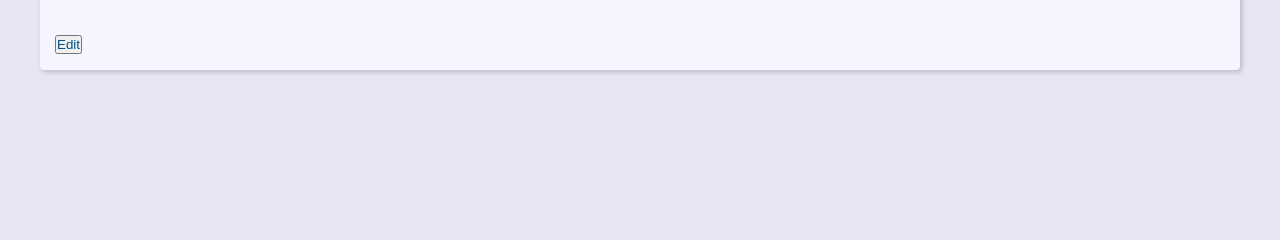
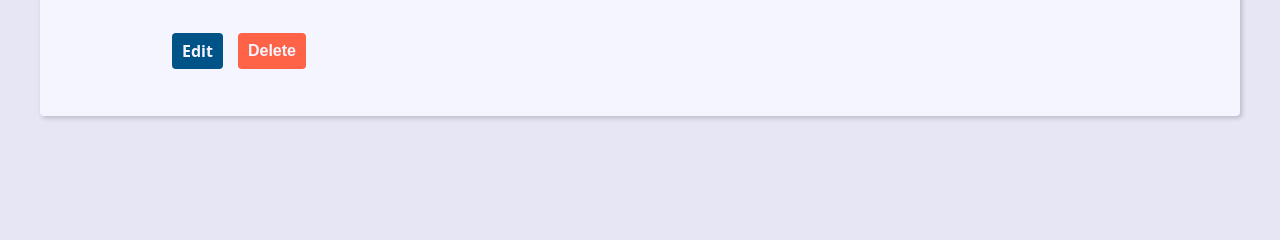
Before and after one commit to fellipemarconi/Address-Book, a Django app: template contact/templates/contact/contact.html in a window 1280 px wide. Shown: the part 507-747 px from the top of the page. Run offline with Django 5.2, Linux system fonts and the light colour scheme; the template is opened without the code that fills it, so the values that code supplies are empty.

Commit message:
Button delete, cofirmation to delete, Url delete with parameter I created the button delete and logic confirmation to confirm the delete in view delete

```diff
--- a/contact/templates/contact/contact.html
+++ b/contact/templates/contact/contact.html
@@ -11,8 +11,22 @@
         <p><b>Created Date:</b>  {{ contact.created_date }}</p>
         <p><b>Description:</b>  {{ contact.description }}</p>
         <p><b>Category:</b>  {{ contact.category.name }}</p>
+
+        <div class="contact-links">
+            <a class="btn btn-link" href="{% url "contact:update" contact.id %}">
+                Edit
+            </a>
+
+            <form action="{% url "contact:delete" contact.id %}" method="POST">
+                {% csrf_token %}
+
+                {% if confirmation == 'no' %}
+                    <input type="hidden" name="confirmation" value="yes">
+                    <button class="btn btn-link btn-delete" type="submit">Confirm?</button>
+                {% else %}
+                <button class="btn btn-link btn-delete" type="submit">Delete</button>
+                {% endif %}
+            </form>
+        </div>
     </div>
-    <button type="button">
-        <a class="table-link" href="{{ update_reverse }}">Edit</a>
-    </button>
 {% endblock content %}
--- a/contact/urls.py
+++ b/contact/urls.py
@@ -13,4 +13,5 @@ urlpatterns = [
     path('contact/<int:contact_id>/', views.contact, name='contact'),
     path('contact/create/', views.create, name='create'),
     path('contact/<int:contact_id>/update/', views.update, name='update'),
+    path('contact/<int:contact_id>/delete/', views.delete, name='delete'),
 ]
--- a/contact/views/contact_views.py
+++ b/contact/views/contact_views.py
@@ -19,7 +19,6 @@ def index(request):
     return render(request, 'contact/index.html', context=context)
 
 def contact(request, contact_id):
-    update_reverse = reverse('contact:update', args=(contact_id,))
     single_contact = get_object_or_404(
         Contact.objects, pk=contact_id, show=True
         )
@@ -29,7 +28,6 @@ def contact(request, contact_id):
     context = {
         'contact': single_contact,
         'site_title': contact_name,
-        'update_reverse': update_reverse,
     }
 
     return render(request, 'contact/contact.html', context)
--- a/static/global/css/style.css
+++ b/static/global/css/style.css
@@ -312,3 +312,23 @@
     filter: brightness(80%);
     box-shadow: 0 0 5px var(--link-dark-color);
   }
+
+.contact-links {
+  margin-block: calc(var(--small-font-size) * 2);
+  display: flex;
+  align-items: center;
+  gap: 0 var(--spacing);
+}
+
+.btn-link {
+  font-size: var(--small-font-size);
+  text-decoration: none;
+  font-weight: bold;
+  padding: 1rem;
+  display: block;
+  line-height: var(--small-font-size);
+}
+
+.btn-delete {
+  background: tomato;
+}
```
Also changed, not shown: contact/views/contact_forms.py (+16 -0 lines).
